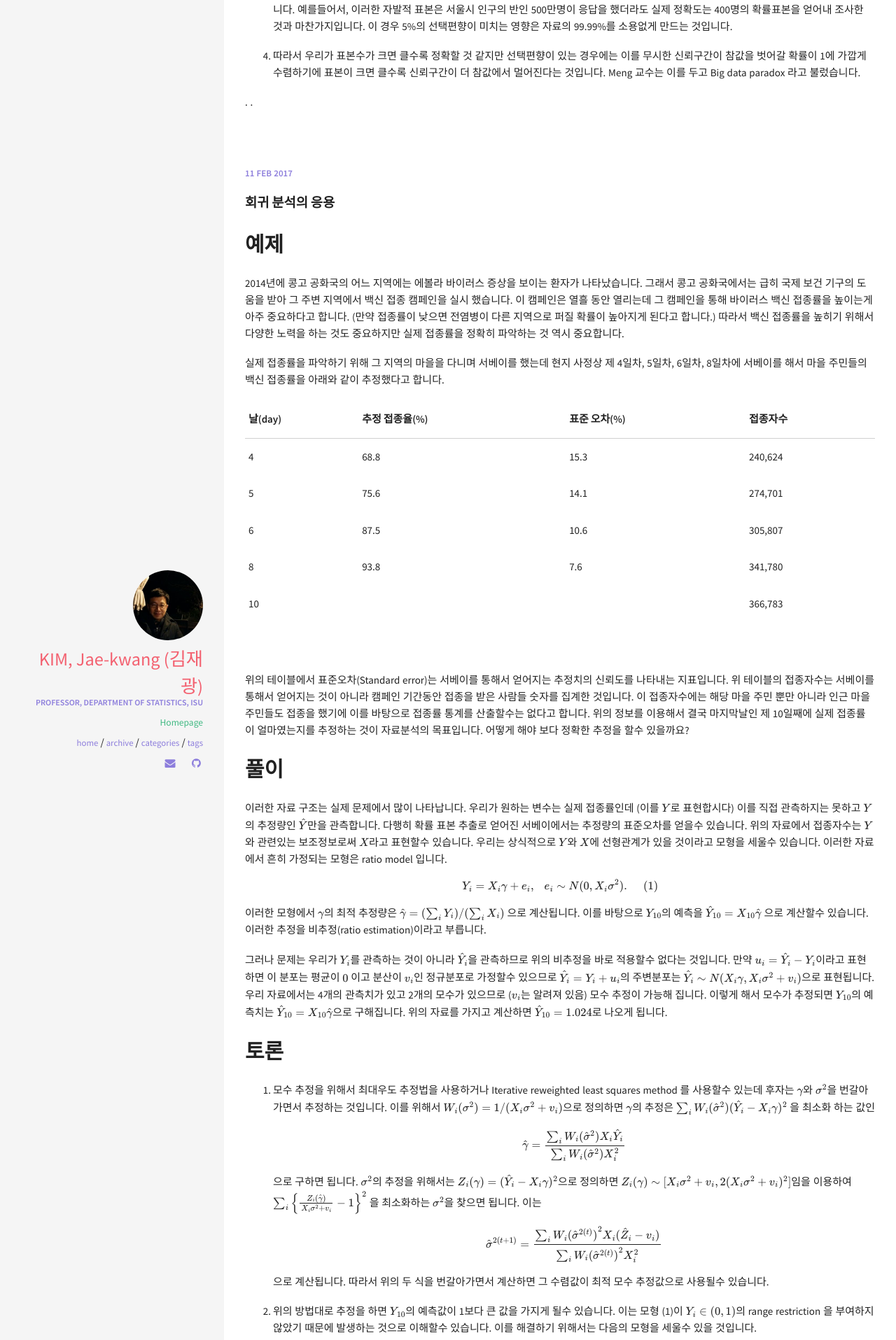
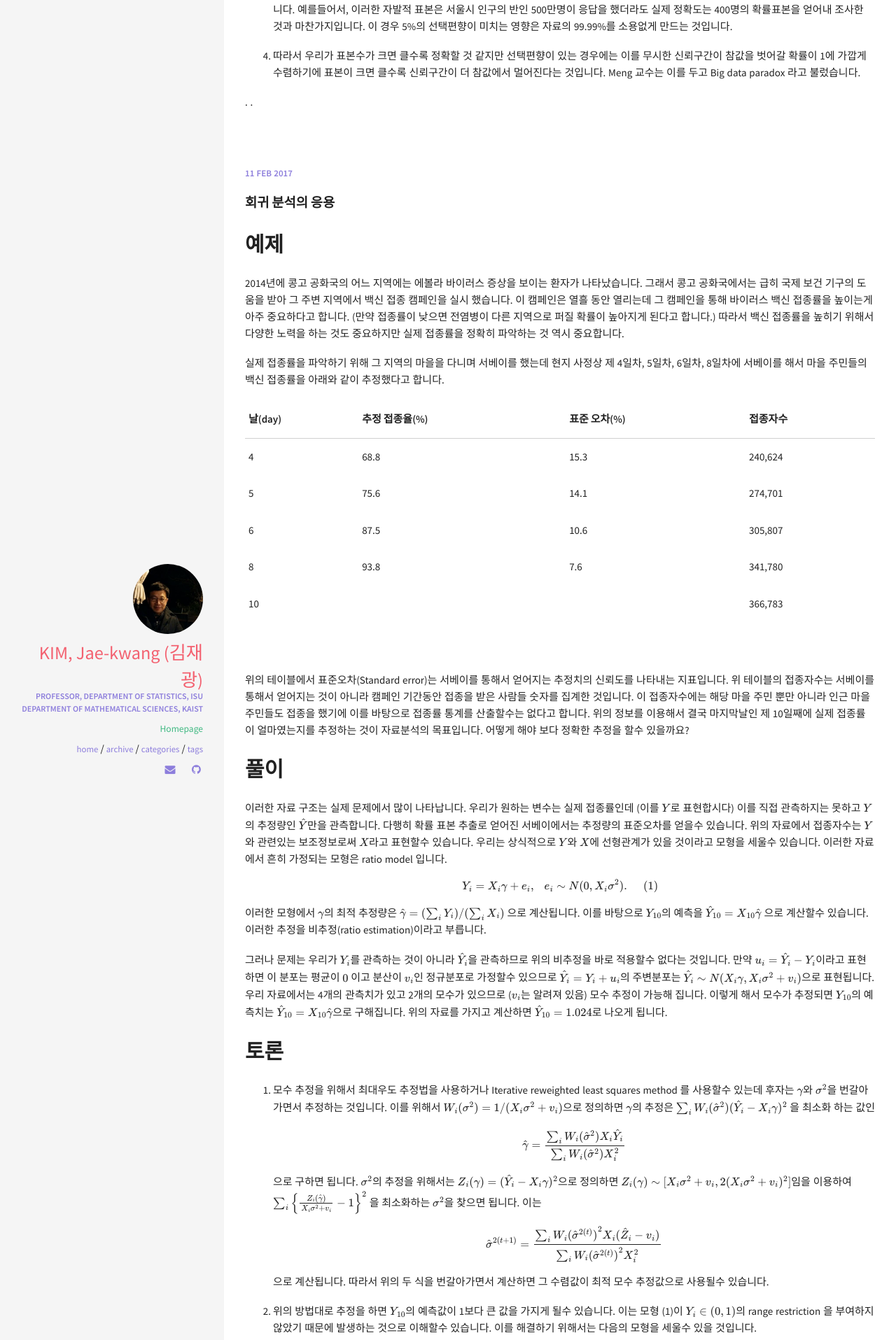
Before and after one commit to kim00020/kim00020.github.io, a Jekyll site: the page built from index.html, in a window 1280 px wide. Shown: the part 1501-3416 px from the top of the page at 70% size. Built offline with Jekyll 4.4.1, drawn with Linux system fonts in a browser that asks for light colours; formulas are drawn with MathJax 3.

Commit message:
another affiliation

```diff
--- a/_config.yml
+++ b/_config.yml
@@ -35,7 +35,8 @@ kramdown:
 owner:
   name: KIM, Jae-kwang (김재광)
   avatar: leonids-logo.jpg
-  job: "Professor, Department of Statistics, ISU"
+  job: "Professor, Department of Statistics, ISU
+Department of Mathematical Sciences, KAIST"
   bio: https://sites.google.com/view/jaekwangkim/home
   email: jkim@iastate.edu
   disqus-shortname: http-jaekwangkim-com
```
